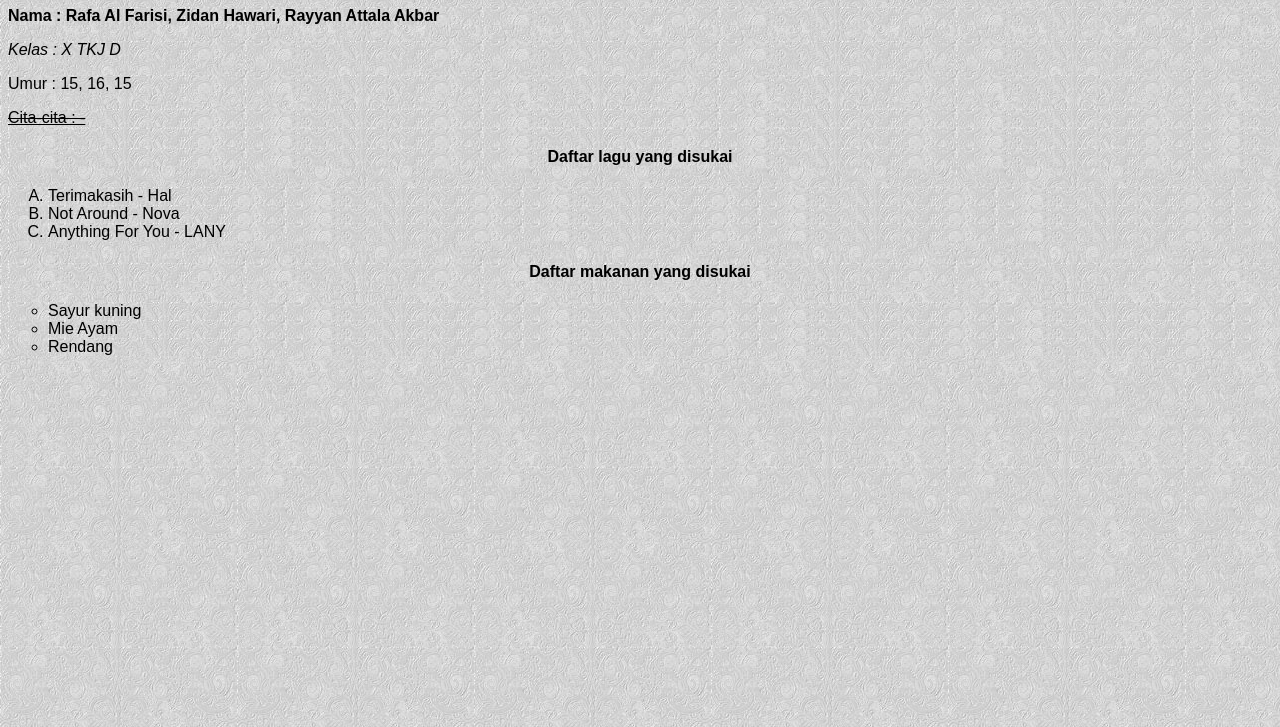
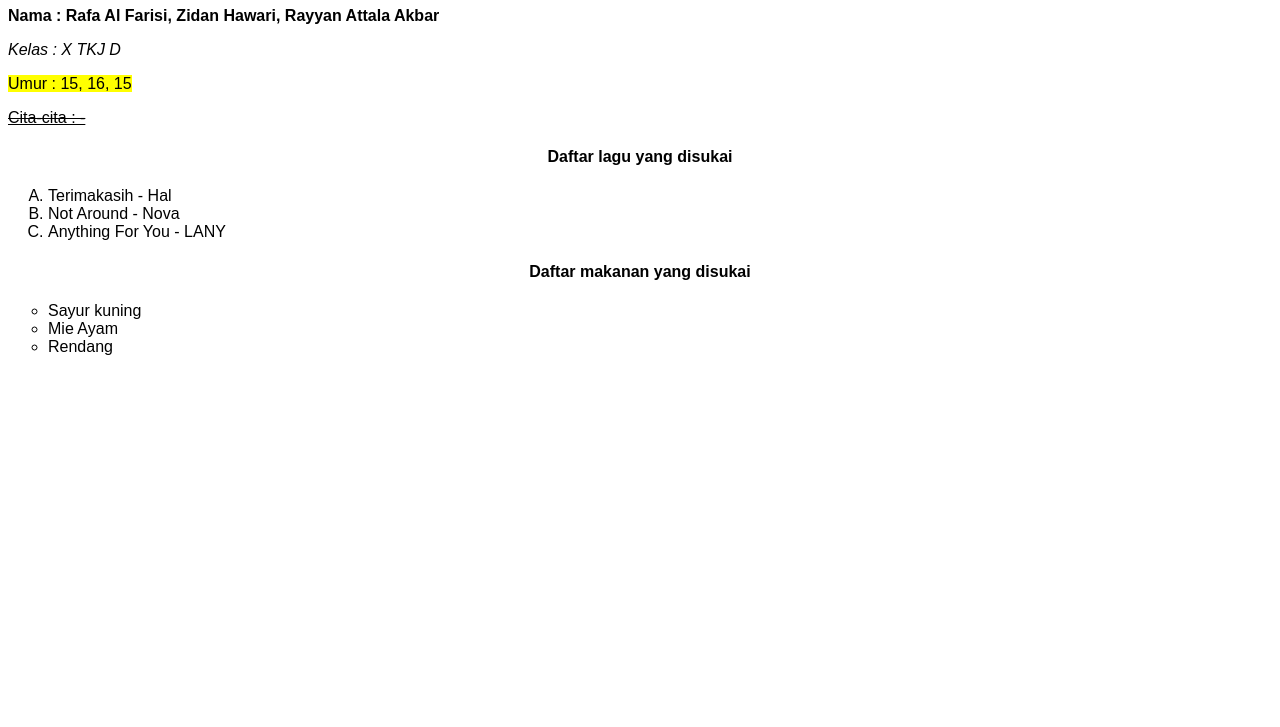
Before and after one commit to alfarisirr/alfarisirrMLWEB.github.io, a plain HTML site: page index.html in a window 1280 px wide. Shown: the part 73-800 px from the top of the page. Drawn offline with Linux system fonts and the light colour scheme.

Commit message:
style.css

```diff
--- a/style.css
+++ b/style.css
@@ -1,5 +1,4 @@
 *,
 body{
     font-family: "Dosis",sans-serif;
-    background-image: url(bg2.jpg);
 }
```
